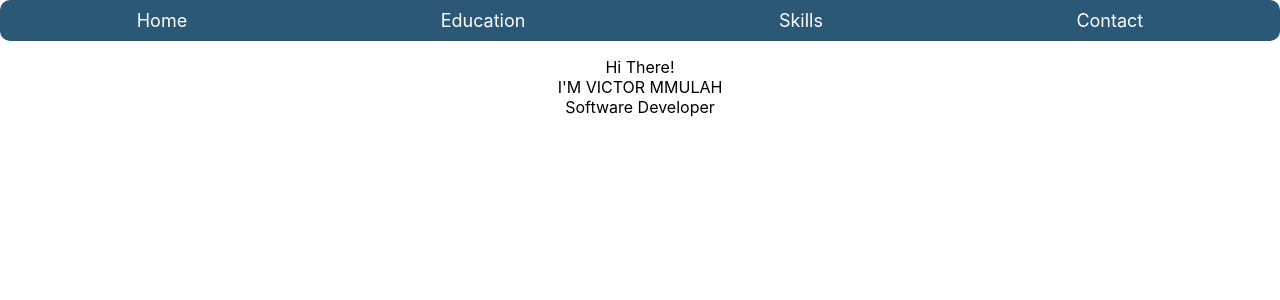
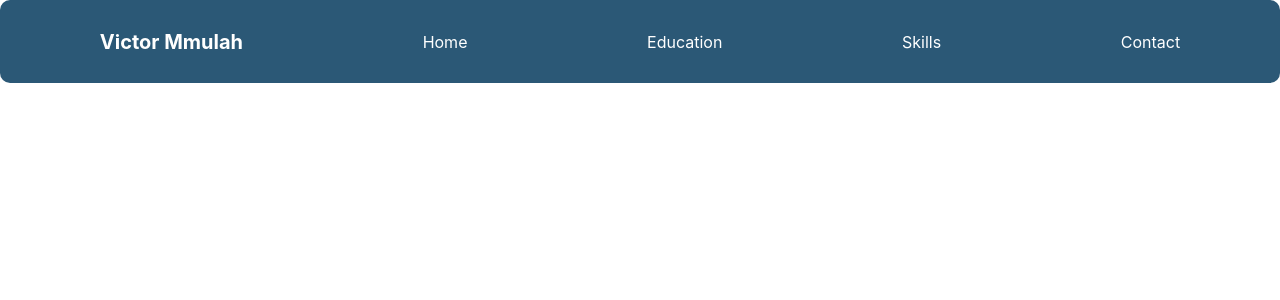
Before and after one commit to mmulahvictor/myPortfolio, a React (Create React App) app: page / in a window 1280 px wide. Shown: the top 300 px of the page. Built offline with nearby package versions, Linux system fonts and the light colour scheme.

Commit message:
style the navigation bar

```diff
--- a/src/components/Home.js
+++ b/src/components/Home.js
@@ -4,11 +4,7 @@ import './Style.css'
 function Home () {
   return (
     <div>
-      <p className='about-me'>
-        Hi There! <br />
-        I'M VICTOR MMULAH <br />
-        Software Developer
-      </p>
+
     </div>
   );
 }
--- a/src/components/Navbar.js
+++ b/src/components/Navbar.js
@@ -5,6 +5,7 @@ import './Style.css'
 function Navbar () {
     return (
         <nav className='nav'>
+            <h1 className='logo'>Victor Mmulah</h1>
             <NavLink to="/" className='link'>Home</NavLink>
             <NavLink to="/Education" className='link'>Education</NavLink>
             <NavLink to="/Skills" className='link'>Skills</NavLink>
--- a/src/components/Style.css
+++ b/src/components/Style.css
@@ -16,14 +16,18 @@
     top: 0;
 }
 
+.logo {
+    font-size: 20px;
+    line-height: 30px;
+    white-space: nowrap;
+    font-weight: bold;
+    cursor: pointer;
+}
+
 .link {
     color: white;
     text-decoration: none;
-    font-size: large;
+    font-size: 16px;
 }
 
 /* Home */
-
-.about-me{
-
-}
```
Also changed, not shown: src/assets/IMG-20220630-WA0019.jpg (added).
